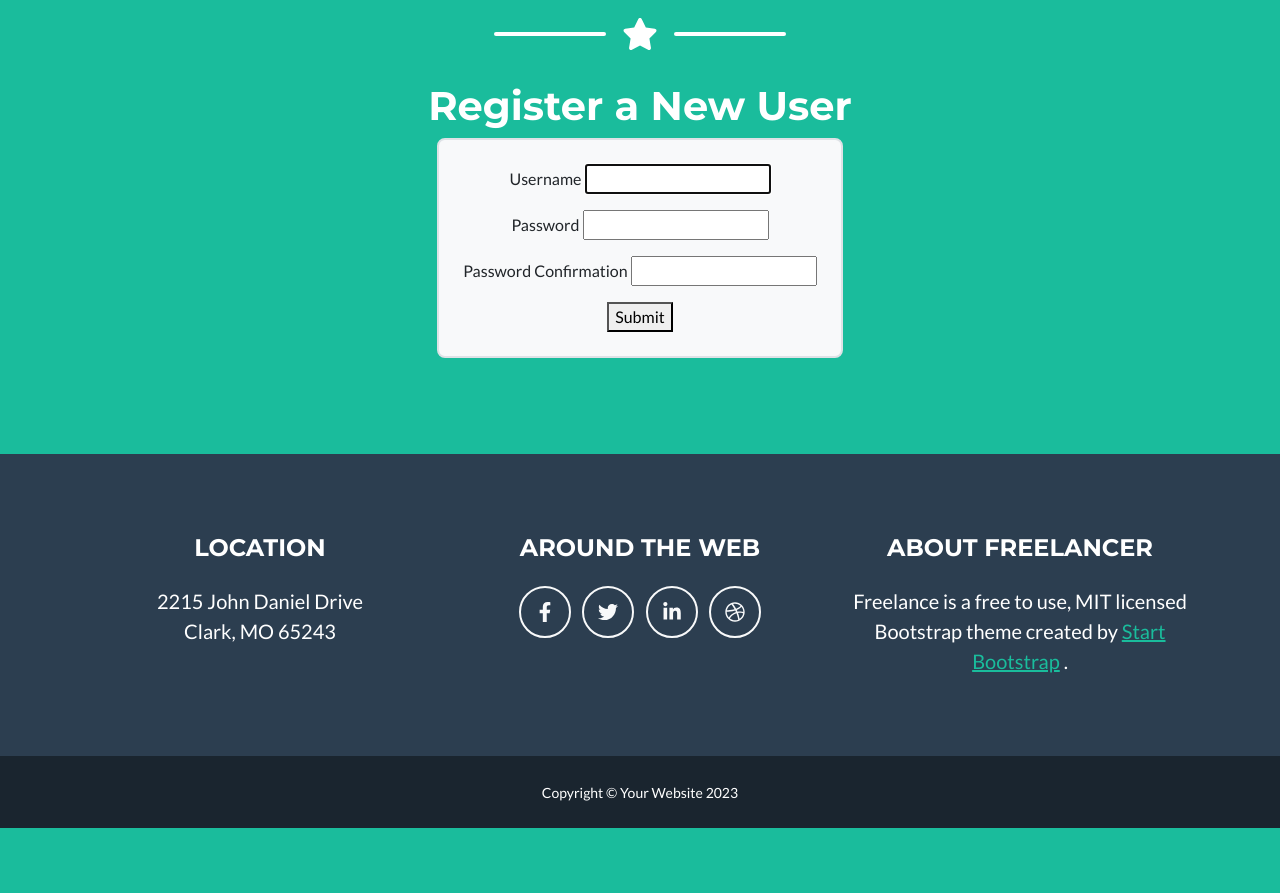
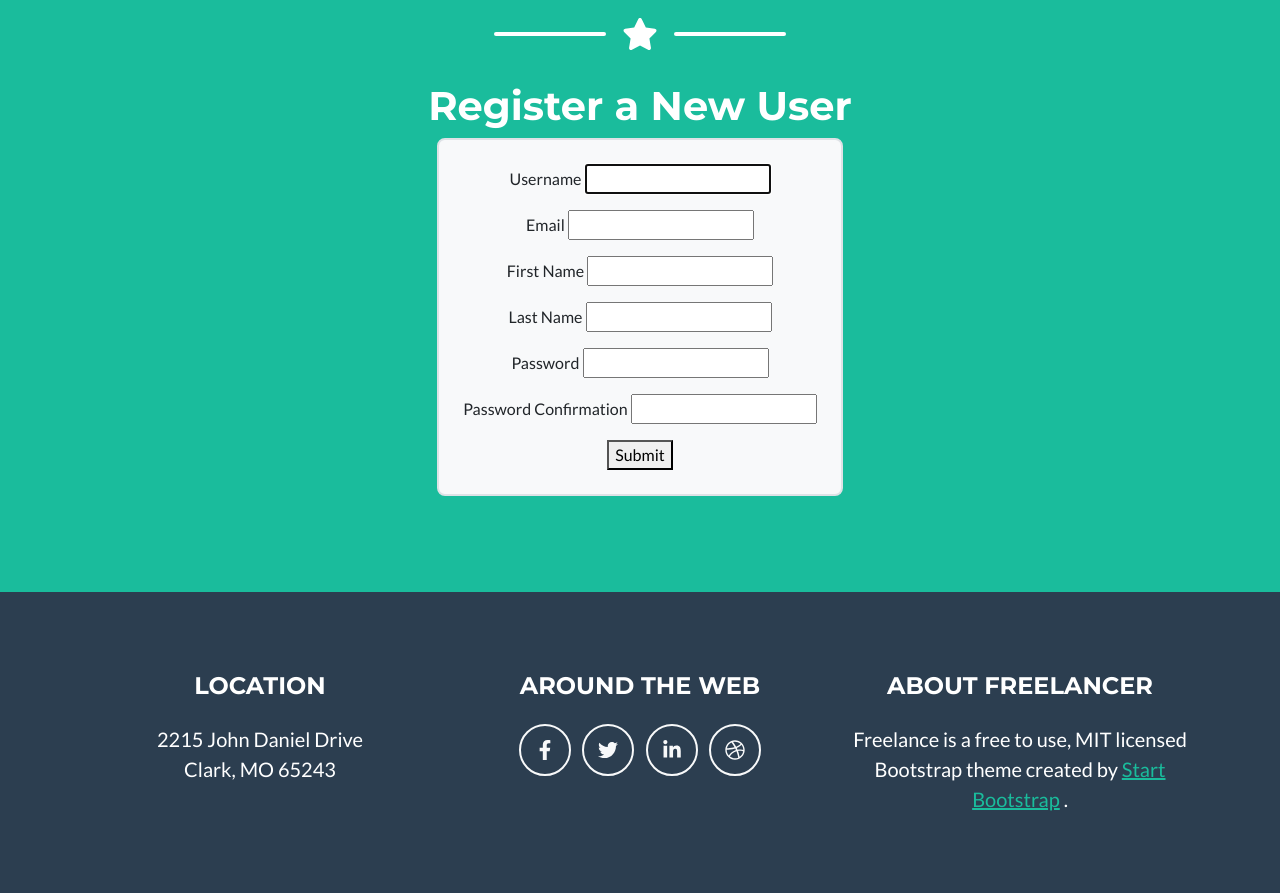
Before and after one commit to polsmo26/-U1L07L-users-app, a Django app: page /users/register/ in a window 1280 px wide. Shown: the part 633-1526 px from the top of the page. Before the commit the page ends 1461 px from the top, so only its background shows below. Run offline with Django 5.2, Linux system fonts and the light colour scheme; some libraries are stand-ins or nearby versions.

Commit message:
10/25/24

```diff
--- /dev/null
+++ b/myproject/users/forms.py
@@ -0,0 +1,18 @@
+from django import forms
+from django.contrib.auth.forms import UserCreationForm
+from django.contrib.auth.models import User
+
+class CustomUserCreationForm(UserCreationForm):
+    email = forms.EmailField(required=True)
+    first_name = forms.CharField(max_length=30, required=True)
+    last_name = forms.CharField(max_length=30)
+
+    class Meta:
+        model = User
+        fields = ("username", "email", "first_name", "last_name", "password1", "password2")
+
+    def save(self, commit=True):
+        user = super().save(commit=False)
+        user.email = self.cleaned_data("email")
+        user.first_name = self.cleaned_data("first_name")
+        user.last_name = self.cleaned_data("last_name")
--- a/myproject/users/templates/users/register.html
+++ b/myproject/users/templates/users/register.html
@@ -15,18 +15,50 @@
     <form action="/users/register/" method="POST" class="p-4 border rounded bg-light text-dark">
         {% csrf_token %} {% comment %}security token Cross-site Request Forgery attacks{% endcomment %}
         {% comment %} {{form}} {% endcomment %}
+        {% comment %} display form  errors {% endcomment %}
+        {% if form.errors%}
+            <div class="alert alert-danger">
+                <ul>
+                    {%for field in form%}
+                        {%if field.errors%}
+                            <li>{{field.label}} : {{field.errors}}</li>
+                        {%endif%}
+                    {%endfor%}
+                </ul>
+            </div>
+        {% endif %}
+
+
         <div class="mb-3">
             <label for='{{form.username.id_for_label}}'>Username</label>
             {{form.username}}
         </div>
+
+        <div class="mb-3">
+            <label for='{{form.email.id_for_label}}'>Email</label>
+            {{form.email}}
+        </div>
+
+        <div class="mb-3">
+            <label for='{{form.first_name.id_for_label}}'>First Name</label>
+            {{form.first_name}}
+        </div>
+
+        <div class="mb-3">
+            <label for='{{form.last_name.id_for_label}}'>Last Name</label>
+            {{form.last_name}}
+        </div>
+
         <div class="mb-3">
             <label for='{{form.password1.id_for_label}}'>Password</label>
             {{form.password1}}
         </div>
+
         <div class="mb-3">
             <label for='{{form.password2.id_for_label}}'>Password Confirmation</label>
             {{form.password2}}
         </div>
+
         <button>Submit</button>
     </form>
 {% endblock content %}
--- a/myproject/users/views.py
+++ b/myproject/users/views.py
@@ -1,17 +1,19 @@
 from django.shortcuts import render, redirect
-from django.contrib.auth.forms import UserCreationForm
+# from django.contrib.auth.forms import UserCreationForm
+from .forms import CustomUserCreationForm
 
 # Create your views here.
 
 def register(request):
     if request.method == "POST":
-        form = UserCreationForm(request.POST)
+        form = CustomUserCreationForm(request.POST)
         #validate the form
         if form.is_valid():
             form.save()
             return redirect("posts.list")
     else:
-        form = UserCreationForm()
+        # form = UserCreationForm()
+        form = CustomUserCreationForm()
     context = {
         'active_link' : 'register',
         'form':form
```
